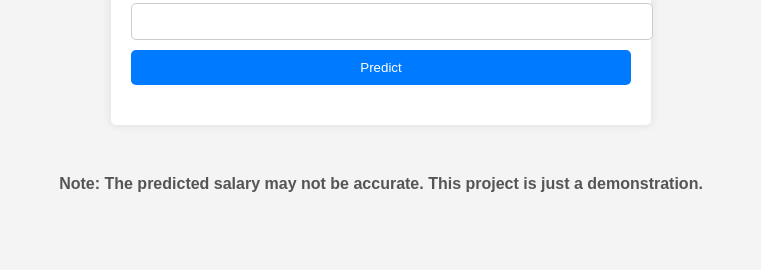
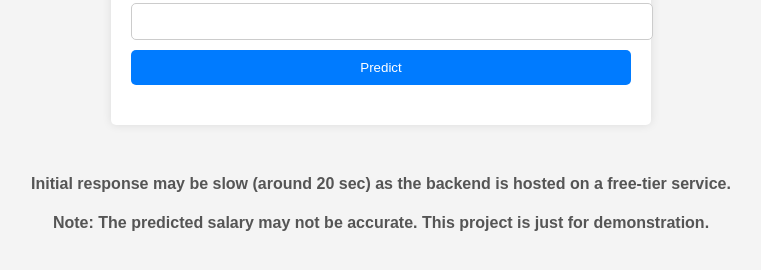
Before and after one commit to Znis/bootcamp, a plain HTML site: page index.html in a window 1280 px wide. Shown: the part 170-440 px from the top of the page, without its empty margins (259-1020 px from the left). Drawn offline with Linux system fonts and the light colour scheme.

Commit message:
Update index.html

```diff
--- a/index.html
+++ b/index.html
@@ -16,7 +16,8 @@
     </form>
     <div id="result"></div>
   </div>
-  <h4>Note: The predicted salary may not be accurate. This project is just a demonstration.</h4>
+  <h4>Initial response may be slow (around 20 sec) as the backend is hosted on a free-tier service.</h4>
+  <h4>Note: The predicted salary may not be accurate. This project is just for demonstration.</h4>
   <script src="script.js"></script>
 </body>
 </html>
```
